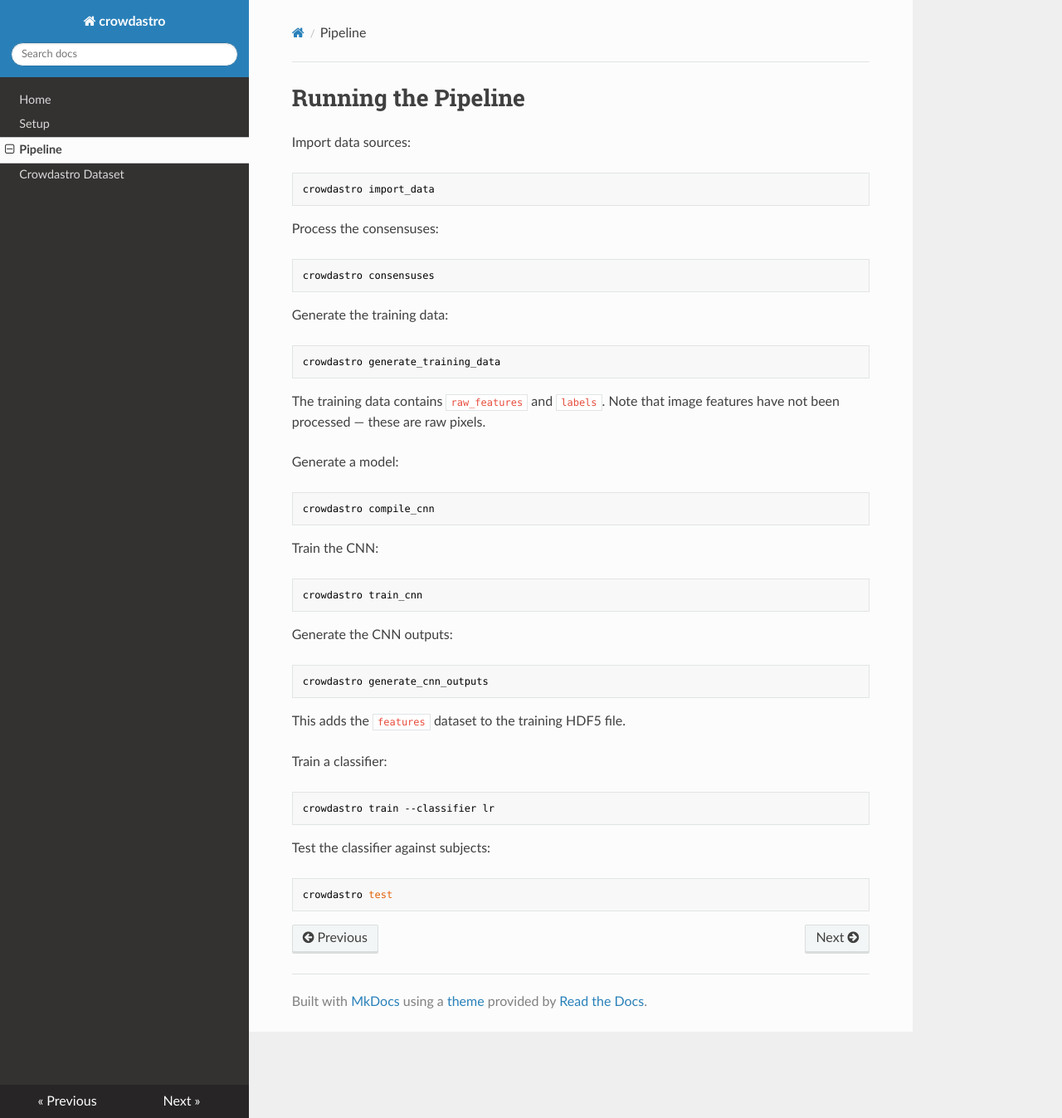
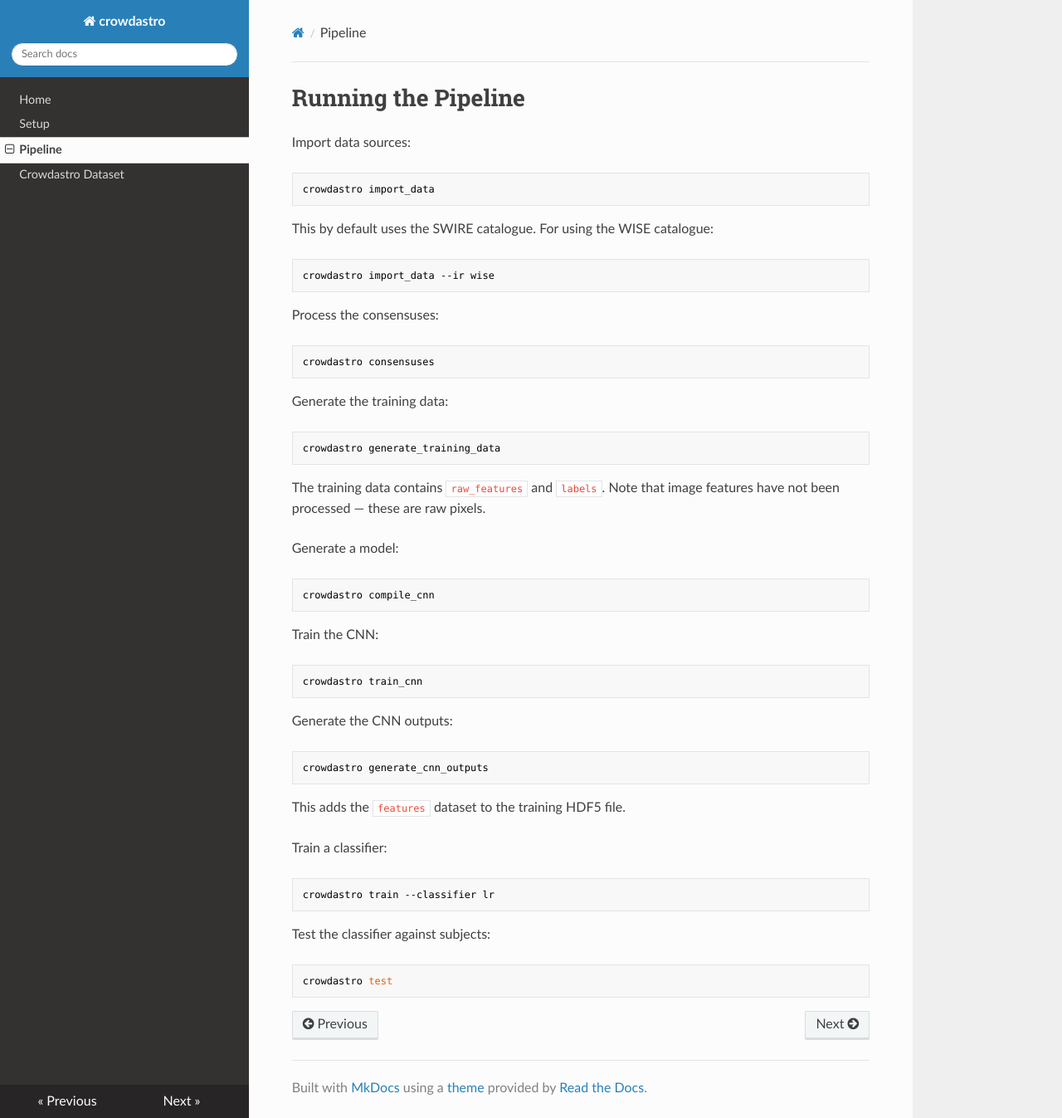
Before and after one commit to chengsoonong/crowdastro, an MkDocs documentation site: the page built from docs/pipeline.md, in a window 1280 px wide and 1347 px high. Shown: the whole window at 83% size. Built offline with MkDocs 1.6.1, drawn with Linux system fonts in a browser that asks for light colours; nearby versions of some CDN libraries; old or Windows-style settings are respelled for this version of MkDocs.

Commit message:
Minor update

````diff
--- a/docs/pipeline.md
+++ b/docs/pipeline.md
@@ -4,6 +4,10 @@
 
 ```bash
 crowdastro import_data
+```
+This by default uses the SWIRE catalogue. For using the WISE catalogue:
+```bash
+crowdastro import_data --ir wise
 ```
 
 Process the consensuses:
````
Also changed, not shown: 1 other file.
